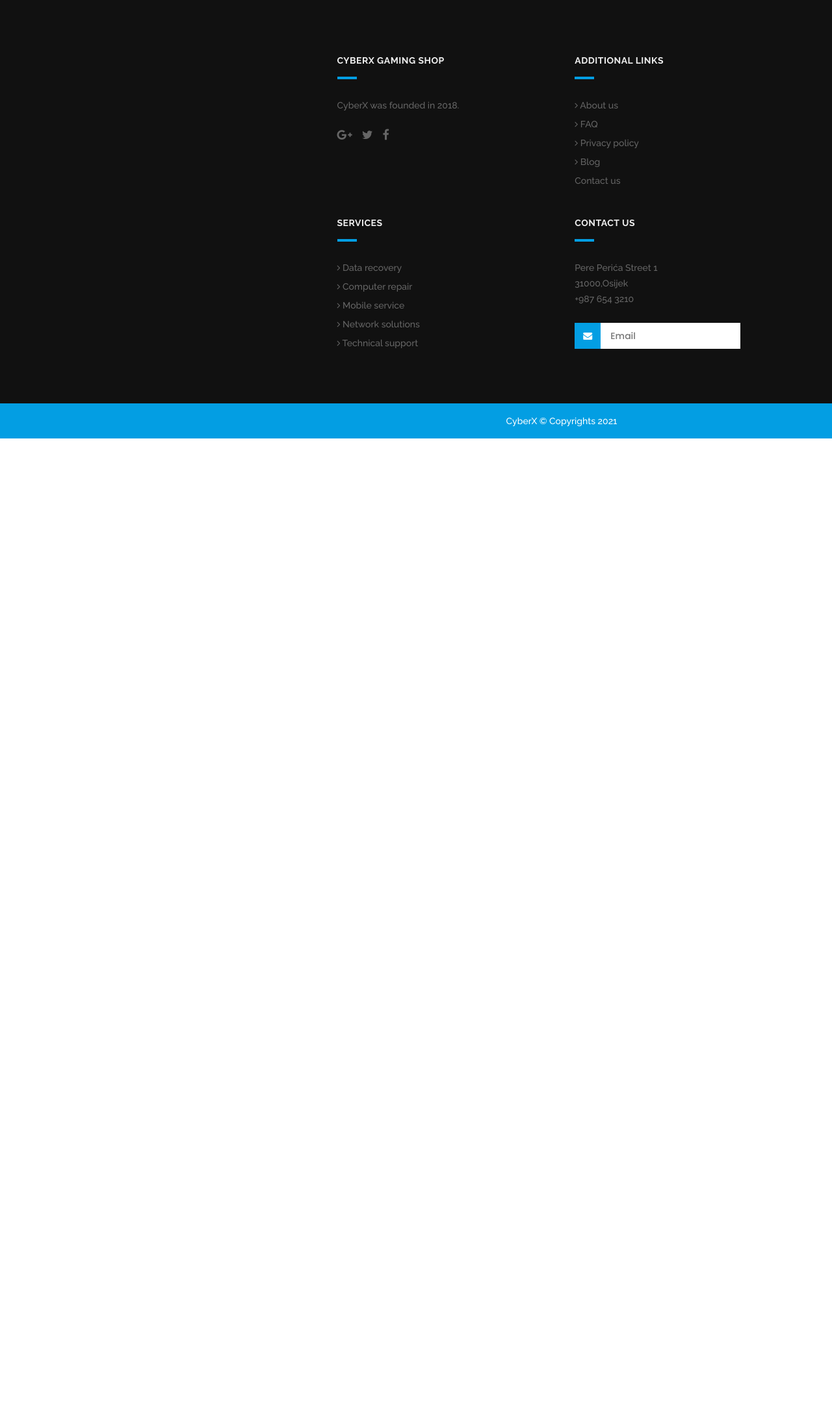
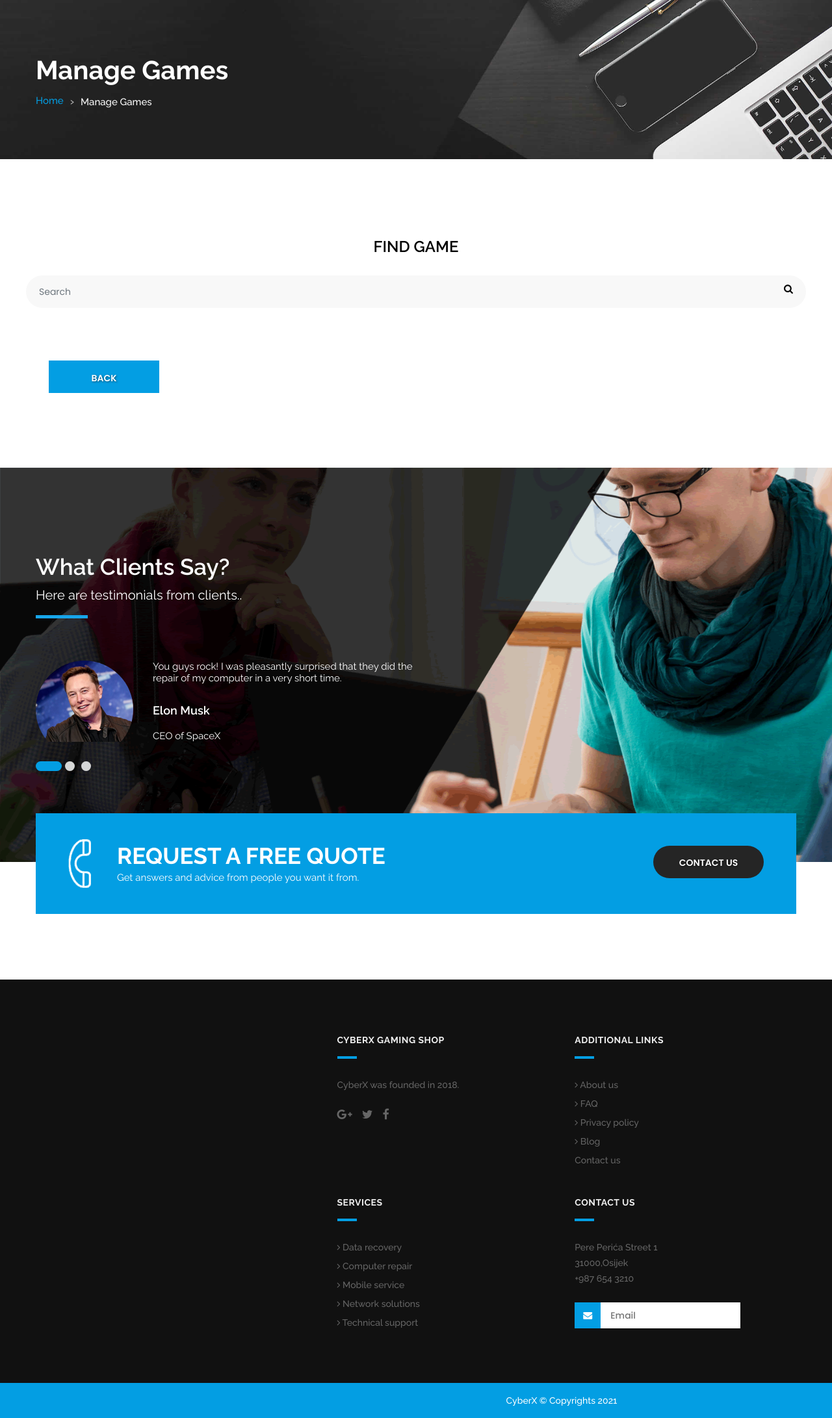
Before and after one commit to FrankoVekic/MyApp---Gaming-Store, a PHP site: template app/view/manage/games.phtml in a window 1280 px wide. Shown: the whole page at 65% size. Run offline with PHP 8.4, Linux system fonts and the light colour scheme; the template is opened without the code that fills it, so the values that code supplies are empty.

Commit message:
Adding manage/games page and its paging

```diff
--- a/app/view/manage/games.phtml
+++ b/app/view/manage/games.phtml
@@ -0,0 +1,151 @@
+<div id="inner_banner" class="section inner_banner_section">
+  <div class="container">
+    <div class="row">
+      <div class="col-md-12">
+        <div class="full">
+          <div class="title-holder">
+            <div class="title-holder-cell text-left">
+              <h1 class="page-title">Manage Games</h1>
+              <ol class="breadcrumb">
+                <li><a href="<?=App::config('url')?>index/home">Home</a></li>
+                <li class="active">Manage Games</li>
+              </ol>
+            </div>
+          </div>
+        </div>
+      </div>
+    </div>
+  </div>
+</div>
+<div class="section padding_layout_1 service_list">
+  <div class="container">
+    <div class="row">
+    <div class="side_bar_blog">
+        <h3 style="text-align:center;">FIND GAME</h3>
+          <div class="side_bar_search">
+            <form action="<?=App::config('url')?>manage/request_game">
+              <div class="input-group stylish-input-group">
+                  <input class="form-control" name="search" value="<?=$search?>" placeholder="Search" type="text">
+                  <span class="input-group-addon">
+                <button type="submit"><i class="fa fa-search" aria-hidden="true"></i></button>
+              </span> </div>
+          </form>
+        </div>
+    </div>
+    <div class="container">
+    <div class="col-md-4">
+         <h3><?=$message?></h3>
+     </div>
+    <div class="row">
+      <?php if($games != null): ?>
+      <?php foreach($games as $game): ?>
+      <div class="col-md-4 service_blog margin_bottom_50">
+        <div class="full">
+          <div class="service_img"> <img class="img-responsive" src="<?=App::config('url')?>public/images/shop/<?=$game->image;?>" alt="#" /> </div>
+          <div class="service_cont">
+            <h3 class="service_head"><?=$game->name?></h3>
+            <p><?=$game->smalldesc?></p>
+            <div class="bt_cont"> <a style="margin-right:5px;" class="btn sqaure_bt" href="<?=App::config('url')?>manage/edit?game=<?=$game->name?>">Edit</a><a class="btn sqaure_bt" style="background-color:indianred" href="<?=App::config('url')?>manage/edit?game=<?=$game->name?>">Delete</a> </div>
+          </div>
+        </div>
+      </div>
+     <?php endforeach;?>
+     <?php if(isset($newGame)){echo $newGame;}?>
+    </div>
+    <?php include 'pagingGa.phtml'; ?>
+    <?php else: ?>
+      <div class="row">
+        <div style="margin-left:50px;" class="bt_cont"><a class="btn sqaure_bt" href="<?=App::config('url')?>manage/games">Back</a></div>
+    </div>
+    <?php endif;?>
+  </div>
+</div>
+    </div>
+</div>
+</div>
+<div class="section padding_layout_1 testmonial_section white_fonts">
+  <div class="container">
+    <div class="row">
+      <div class="col-md-12">
+        <div class="full">
+          <div class="main_heading text_align_left">
+            <h2 style="text-transform: none;">What Clients Say?</h2>
+            <p class="large">Here are testimonials from clients..</p>
+          </div>
+        </div>
+      </div>
+    </div>
+    <div class="row">
+      <div class="col-sm-7">
+        <div class="full">
+          <div id="testimonial_slider" class="carousel slide" data-ride="carousel">
+            <ul class="carousel-indicators">
+              <li data-target="#testimonial_slider" data-slide-to="0" class="active"></li>
+              <li data-target="#testimonial_slider" data-slide-to="1"></li>
+              <li data-target="#testimonial_slider" data-slide-to="2"></li>
+            </ul>
+            <div class="carousel-inner">
+              <div class="carousel-item active">
+                <div class="testimonial-container">
+                  <div class="testimonial-content"> You guys rock! I was pleasantly surprised that they did the repair of my computer in a very short time. </div>
+                  <div class="testimonial-photo"> <img src="<?=App::config('url')?>public/images/services/client1.jpg" class="img-responsive" alt="#" width="150" height="150"> </div>
+                  <div class="testimonial-meta">
+                    <h4>Elon Musk</h4>
+                    <span class="testimonial-position">CEO of SpaceX</span> </div>
+                </div>
+              </div>
+              <div class="carousel-item">
+                <div class="testimonial-container">
+                  <div class="testimonial-content">Thank you for making it painless, pleasant and most of all hassle free! I wish I would have thought of it first.
+                    I am really satisfied with my first laptop service. </div>
+                  <div class="testimonial-photo"> <img src="<?=App::config('url')?>public/images/services/client2.jpg" class="img-responsive" alt="#" width="150" height="150"> </div>
+                  <div class="testimonial-meta">
+                    <h4>Jeff Bezos</h4>
+                    <span class="testimonial-position">American entrepreneur</span> </div>
+                </div>
+              </div>
+              <div class="carousel-item">
+                <div class="testimonial-container">
+                  <div class="testimonial-content"> You guys are great! Fast delivery of services. I ordered 50 games that arrived to me within 2 days, very fast delivery. Thank you guys a lot. </div>
+                  <div class="testimonial-photo"> <img src="<?=App::config('url')?>public/images/services/client3.jpg" class="img-responsive" alt="#" width="150" height="150"> </div>
+                  <div class="testimonial-meta">
+                    <h4>Mate Rimac</h4>
+                    <span class="testimonial-position">Croatian innovator</span> </div>
+                </div>
+              </div>
+            </div>
+          </div>
+        </div>
+      </div>
+      <div class="col-sm-5">
+        <div class="full"> </div>
+      </div>
+    </div>
+  </div>
+</div>
+<div class="section">
+  <div class="container">
+    <div class="row">
+      <div class="col-md-12">
+        <div class="full">
+          <div class="contact_us_section">
+            <div class="call_icon"> <img src="<?=App::config('url')?>public/images/services/phone_icon.png" alt="#" /> </div>
+            <div class="inner_cont">
+              <h2>REQUEST A FREE QUOTE</h2>
+              <p>Get answers and advice from people you want it from.</p>
+            </div>
+            <div class="button_Section_cont"> <a class="btn dark_gray_bt" href="<?=App::config('url')?>index/contact">Contact us</a> </div>
+          </div>
+        </div>
+      </div>
+    </div>
+  </div>
+</div>
+<div class="section padding_layout_1" style="padding: 50px 0;">
+  <div class="container">
+    <div class="row">
+      <div class="col-md-12">
+      </div>
+    </div>
+  </div>
+</div>
--- a/app/view/products/games.phtml
+++ b/app/view/products/games.phtml
@@ -48,7 +48,7 @@
           <?php endforeach;?>
           <?php include 'pagingGa.phtml' ?>
           <?php else: ?>
-            <div style="margin-left:20px;" class="bt_cont"> <a class="btn sqaure_bt" href="<?=App::config('url')?>products/games">Back</a> </div>
+            <div style="margin-left:20px;" class="bt_cont"><a class="btn sqaure_bt" href="<?=App::config('url')?>products/games">Back</a> </div>
           <?php endif; ?>
         </div>
       </div>
```
Also changed, not shown: app/view/manage/pagingGa.phtml (added, +27 -0 lines).
